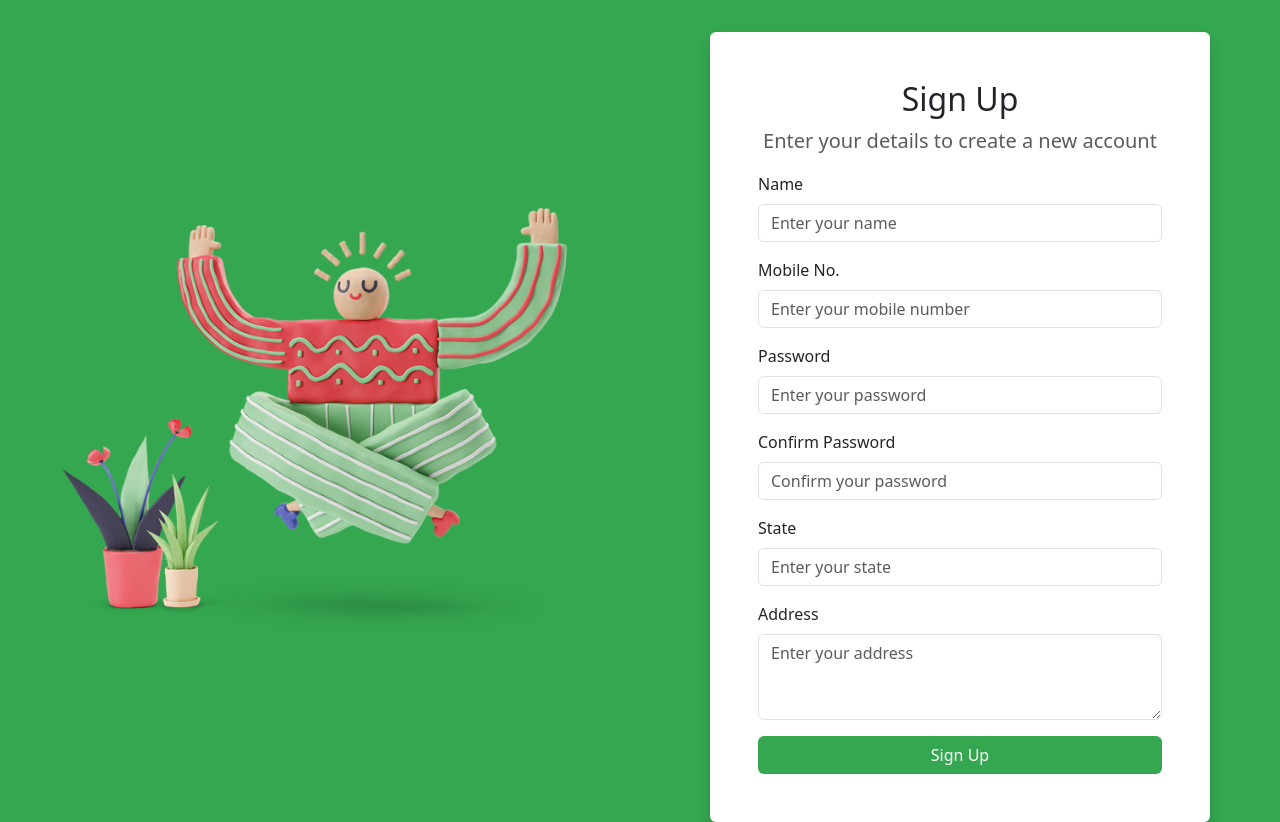
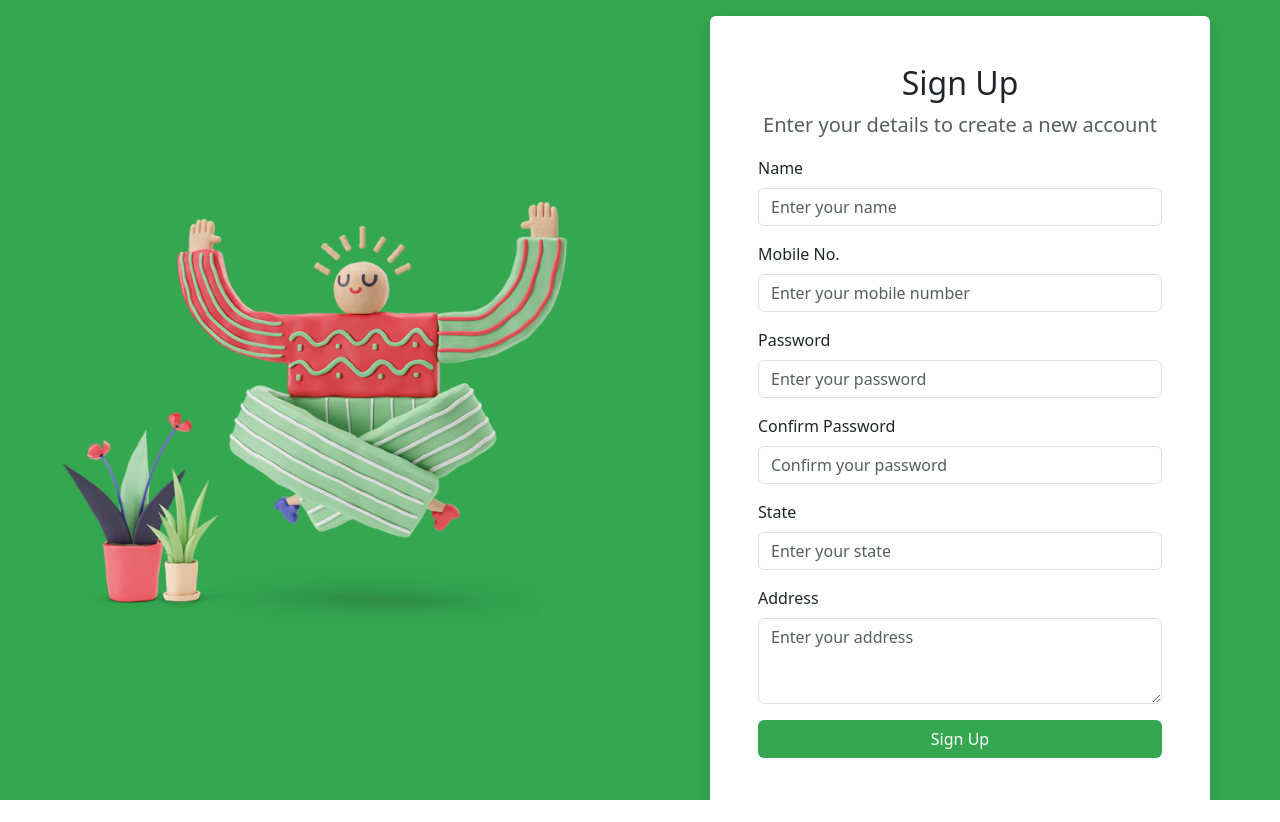
Before and after one commit to AgroSence/AgroSence, a React (Vite) app in the folder agrosence/: page /signup in a window 1280 px wide. After the commit the page ends 800 px from the top, so only its background shows below. Built offline with nearby package versions, Linux system fonts and the light colour scheme.

Commit message:
Changing Some Login and Signup content

```diff
--- a/agrosence/components/Footer.jsx
+++ b/agrosence/components/Footer.jsx
@@ -4,7 +4,7 @@ import { resource } from '../resource';
 
 const Footer = () => {
   return (
-    <footer className="text-white py-4"
+    <footer className="text-white py-4 overflow-x-hidden "
     style={{backgroundColor: "#252525"}}>
       <div className="container">
         {/* App Name */}
--- a/agrosence/components/Header.jsx
+++ b/agrosence/components/Header.jsx
@@ -6,7 +6,7 @@ import "../src/App.css";
 function Header() {
   return (
     <nav
-      className="navbar navbar-expand-md shadow-sm text-white"
+      className="navbar navbar-expand-md shadow-sm text-white overflow-x-hidden"
       style={{backgroundColor: "#252525"}}
     >
       <div className="container-fluid ">
--- a/agrosence/components/home/AboutSection.jsx
+++ b/agrosence/components/home/AboutSection.jsx
@@ -3,7 +3,7 @@ import { resource } from "../../resource";
 
 const AboutSection = () => {
   return (
-    <section className="px-4" style={{ backgroundColor: "#EEEEEE" }}>
+    <section className="px-4 overflow-x-hidden " style={{ backgroundColor: "#EEEEEE" }}>
       {/* Indian Agriculture Section */}
       <div className="row align-items-center justify-content-center mx-0 my-5">
         <div className="col-lg-5 text-center">
--- a/agrosence/components/home/FeatureCard.jsx
+++ b/agrosence/components/home/FeatureCard.jsx
@@ -2,7 +2,7 @@ import React from "react";
 
 const FeatureCard = ({ image, title, description }) => {
   return (
-    <div className="col-md-4 text-center mb-4">
+    <div className="col-md-4 text-center mb-4 ">
       <img
         src={image}
         alt={title}
--- a/agrosence/components/home/Features.jsx
+++ b/agrosence/components/home/Features.jsx
@@ -33,7 +33,7 @@ const Features = () => {
   ];
 
   return (
-    <section className="py-5 text-white" style={{ backgroundColor: "#414040" }}>
+    <section className="py-5 text-white overflow-x-hidden " style={{ backgroundColor: "#414040" }}>
       <h2 className="text-center mb-5">Features of our Project</h2>
       <div className="row d-flex justify-content-center align-content-center p-2">
         {features.map((feature, index) => (
--- a/agrosence/components/home/HomeHeader.jsx
+++ b/agrosence/components/home/HomeHeader.jsx
@@ -17,7 +17,7 @@ const Header = () => {
   };
 
   return (
-    <header style={headerStyle}>
+    <header style={headerStyle} className="overflow-x-hidden">
       <div>
         <h1>Welcome to the world of Agriculture</h1>
       </div>
--- a/agrosence/pages/Login.jsx
+++ b/agrosence/pages/Login.jsx
@@ -8,7 +8,7 @@ const LoginPage = () => {
   return (
     <>
       <div
-        className="main"
+        className="main overflow-hidden"
         style={{ height: "100vh", backgroundColor: "#35a750" }}
       >
         <div className="d-flex justify-content-end p-3">
@@ -39,7 +39,7 @@ const LoginPage = () => {
           {/* Right Container: Form */}
           <div className="container w-100 w-md-50 d-flex justify-content-center align-items-center mt-4 mt-md-0">
             <div
-              className="container bg-white p-5 rounded shadow"
+              className="container bg-white p-5 rounded shadow-lg"
               style={{
                 minWidth: "300px",
                 maxWidth: "500px",
--- a/agrosence/pages/Signup.jsx
+++ b/agrosence/pages/Signup.jsx
@@ -7,7 +7,7 @@ const SignUpPage = () => {
   return (
     <>
       <div
-        className="main"
+        className="main overflow-x-hidden"
         style={{ height: "100vh", backgroundColor: "#35a750" }}
       >
 
@@ -26,14 +26,13 @@ const SignUpPage = () => {
           </div>
 
           {/* Right Container: Form */}
-          <div className="container w-100 w-md-50 d-flex justify-content-center align-items-center mt-4 mt-md-0">
+          <div className="container w-100 w-md-50 d-flex justify-content-center align-items-center mt-md-3 mb-1">
             <div
-              className="container bg-white p-5 rounded shadow"
+              className="container bg-white p-5 rounded shadow m-auto"
               style={{
                 minWidth: "300px",
                 maxWidth: "500px",
                 height: "auto",
-                marginTop: "2rem",
               }}
             >
               <h2 className="text-center">Sign Up</h2>
--- a/agrosence/src/App.css
+++ b/agrosence/src/App.css
@@ -29,3 +29,7 @@
   display: flex;
   flex-direction: column;
 }
+
+html {
+  scroll-behavior: smooth;
+}
--- a/agrosence/src/App.jsx
+++ b/agrosence/src/App.jsx
@@ -43,7 +43,7 @@ const App = () => {
       {isLoaded ? (
         <Routes>
           <Route path="/" element={<Home />} />
-          <Route path="/login" element={<LoginPage />} />
+          <Route path="/Signin" element={<LoginPage />} />
           <Route path="/signup" element={<SignupPage />} />
         </Routes>
       ) : (
```
